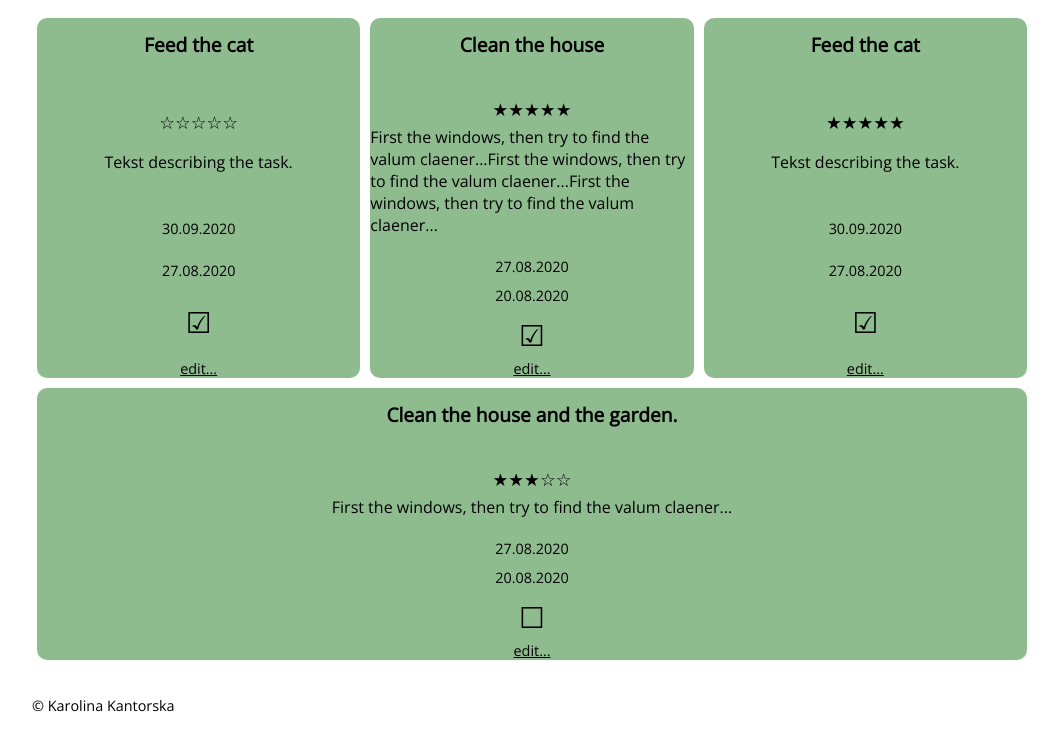
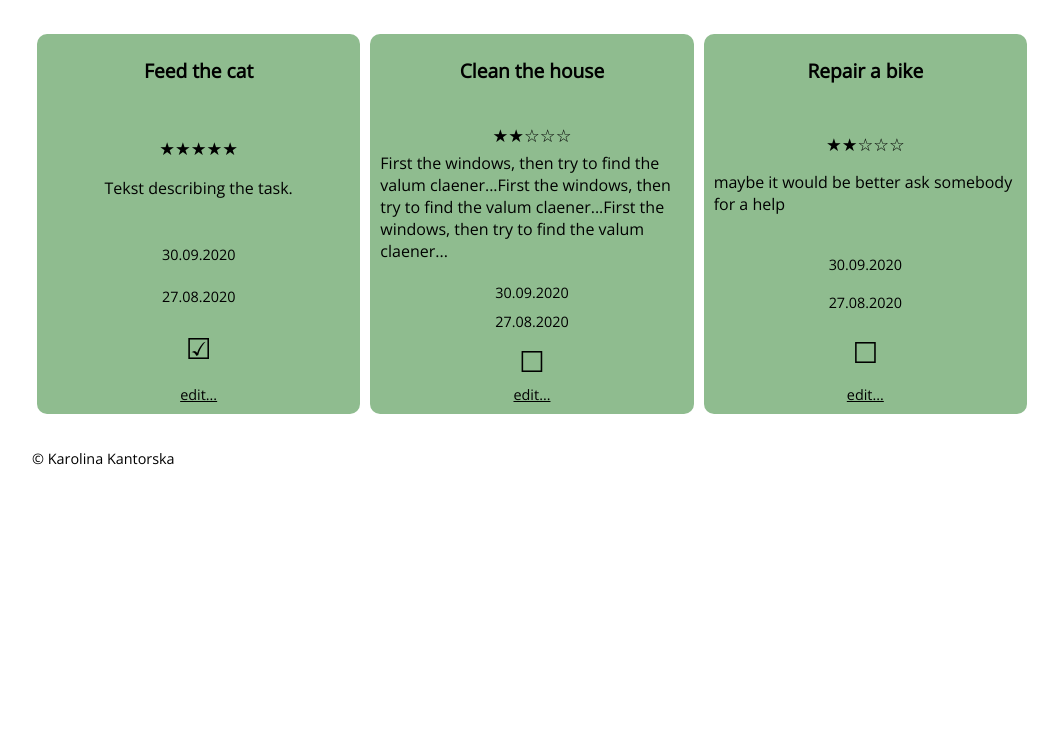
Before and after one commit to karolinakantorska/CAS_Projekt1, a website: page index.html in a window 1280 px wide. Shown: the part 210-939 px from the top of the page, without its empty margins (108-1171 px from the left). After the commit the page ends 800 px from the top, so only its background shows below. Drawn offline with nearby package versions, Linux system fonts and the light colour scheme; a web font is replaced by a local one.

Commit message:
Templates for a todo list

```diff
--- a/buisness.css
+++ b/buisness.css
@@ -22,6 +22,8 @@ p, h1{
 .disp-style {
     grid-area: disp_opt;
     justify-self: right;
+    font-size: 0.95rem;
+    text-decoration: underline;
 }
 .loggIn {
     grid-area: logg_in;
--- a/funny.css
+++ b/funny.css
@@ -25,6 +25,7 @@ body {
 }
 .disp-style{
     text-align: right;
+    text-decoration: underline;
 }
 .logo {
     flex-basis: 100%;
@@ -82,16 +83,17 @@ body {
 li {
     background-color: darkseagreen;
     margin: 5px;
-    flex: 1 1 32%;
+    flex: 1 1 calc(30% - 10px);
     min-width: 180px;
     display: flex;
     flex-wrap: wrap;
     align-items: flex-start;
     justify-content: center;
     border-radius: 10px;
+    padding: 10px;
 }
 li:last-child {
-    flex: 1 1 32%;
+    flex: 1 1 calc(30% - 10px);
 }
 .title{
     font-size: 1.2em;
--- a/index.html
+++ b/index.html
@@ -3,8 +3,7 @@
 <head>
     <meta charset="UTF-8">
     <meta name="viewport" content="width=device-width, initial-scale=1.0">
-    <link class="buisness_css" rel="stylesheet" href="buisness.css">
-    <!--<link rel="stylesheet" href="./funny.css">-->
+    <link class="link_css" rel="stylesheet" href="funny.css">
     <link
         href="https://fonts.googleapis.com/css2?family=Cabin+Sketch:wght@400;700&display=swap"
         rel="stylesheet">
@@ -12,14 +11,39 @@
     <link
             href="https://fonts.googleapis.com/css2?family=Roboto+Slab:wght@200;300;400;500"
             rel="stylesheet">
+    <!-- shall it not to be installed?-->
+    <script src="https://cdnjs.cloudflare.com/ajax/libs/handlebars.js/4.0.12/handlebars.min.js"
+        integrity="sha256-qlku5J3WO/ehJpgXYoJWC2px3+bZquKChi4oIWrAKoI=" crossorigin="anonymous"></script>
+    <!-- Template to create todo list-->
+    <script id="entry-template" type="text/x-handlebars-template">
+        {{#each this}}
+        <li>
+            <h1 class="title">{{title}}</h1>
+            <p class="importance">{{{importance}}}</p>
+            <p class="description">{{description}}</p>
+            <!-- TODO entry of date -->
+            <p class="created">30.09.2020</p>
+            <p class="finish">27.08.2020</p>
+            <!-- to interprete bolean -->
+            {{#if done}}
+                <p class="done">&#9745;</p>
+            {{else}}
+                <p class="done">&#9744;</p>
+            {{/if}}
+            <!-- TODO add an event listener -->
+            <a class="edit">edit...</a>
+        </li>
+        {{/each}}
+    </script>
     <title>Todo List</title>
 </head>
 <body>
+    <p class='showingLocalStorage'></p>
     <div class="container">
             <!-- Navigation-->
             <span class="nav__container">
                 <p class="loggIn">Logg in</p>
-                <p class="disp-style">Display Style : funny/buissness</p>
+                <p class="disp-style">Display Style: funny/buissness &#9662</p>
 
                 <p class="logo"> Todo List</p>
                 <a class="link__add" href="./add.html">Add +</a>
@@ -48,7 +72,8 @@
             </span>
             <!-- TODO List-->
             <ul class="list__container">
-
+                <!-- TODO make it visible in buisness style -->
+                <!-- TODO add description of the dates in css(started/finished) -->
                 <li class="table__content">
                     <p class="done">Done:</p>
                     <p class="finish">Finished until:</p>
@@ -56,7 +81,7 @@
                     <p class="importance">Importance:</p>
                     <p class="created">Created:</p>
                 </li>
-
+            <!--
                 <li>
                     <h1 class="title">Feed the cat</h1>
                     <p class="importance">&#9734;&#9734;&#9734;&#9734;&#9734;</p>
@@ -66,34 +91,7 @@
                     <p class="done">&#9745;</p>
                     <a class="edit">edit...</a>
                 </li>
-                <li>
-                    <h1 class="title">Clean the house</h1>
-                    <p class="importance">&#9733;&#9733;&#9733;&#9733;&#9733;</p>
-                    <p class="description">First the windows, then try to find the valum claener...First the windows, then try to find the
-                            valum claener...First the windows, then try to find the valum claener...</p>
-                    <p class="created">27.08.2020</p>
-                    <p class="finish">20.08.2020</p>
-                    <p class="done">&#9745;</p>
-                    <a class="edit">edit...</a>
-                </li>
-                <li>
-                    <h1 class="title">Feed the cat</h1>
-                    <p class="importance">&#9733;&#9733;&#9733;&#9733;&#9733;</p>
-                    <p class="description">Tekst describing the task.</p>
-                    <p class="created">30.09.2020</p>
-                    <p class="finish">27.08.2020</p>
-                    <p class="done">&#9745;</p>
-                    <a class="edit">edit...</a>
-                </li>
-                <li>
-                    <h1 class="title">Clean the house and the garden.</h1>
-                    <p class="importance">&#9733;&#9733;&#9733;&#9734;&#9734;</p>
-                    <p class="description">First the windows, then try to find the valum claener...</p>
-                    <p class="created">27.08.2020</p>
-                    <p class="finish">20.08.2020</p>
-                    <p class="done">&#9744;</p>
-                    <a class="edit">edit...</a>
-                </li>
+            -->
             </ul>
     </div>
 
--- a/package.json
+++ b/package.json
@@ -15,5 +15,8 @@
   "devDependencies": {
     "browser-sync": "^2.26.7",
     "run-script-os": "^1.0.3"
+  },
+  "dependencies": {
+    "handlebars": "^4.7.6"
   }
 }
--- a/script.js
+++ b/script.js
@@ -1,2 +1,52 @@
-const cssVariant = document.querySelector('.buisness_css');
-cssVariant.href = 'funny.css';
+// style toggler
+const styleToggler = document.querySelector('.disp-style').addEventListener('click', () => {
+    const cssVariant = document.querySelector('.link_css');
+    (/funny/.test(cssVariant.href))
+        ? cssVariant.href = 'buisness.css'
+        : cssVariant.href = 'funny.css';
+});
+// local storage
+    localStorage.setItem('favoriteflavor', 'vanilla');
+const todoList = [
+    {
+        id: '30.09.2020',
+        title: 'Feed the cat',
+        created: '30.09.2020',
+        finish: '27.08.2020',
+        done: true,
+        description: 'Tekst describing the task.',
+        importance: '&#9733;&#9733;&#9733;&#9733;&#9733'
+    },
+    {
+        id: '27.08.2020',
+        title: 'Clean the house',
+        created: '27.08.2020',
+        finish: '20.08.2020',
+        done: false,
+        description: `First the windows, then try to find the valum claener...First the windows, then try to find the
+                            valum claener...First the windows, then try to find the valum claener...`,
+        importance: '&#9733;&#9733;&#9734;&#9734;&#9734;',
+    },
+    {
+        id: '28.08.2020',
+        title: 'Repair a bike',
+        created: '27.08.2020',
+        finish: '20.08.2020',
+        done: false,
+        description: `maybe it would be better ask somebody for a help`,
+        importance: '&#9733;&#9733;&#9734;&#9734;&#9734;',
+    },
+]
+// List Templates
+//reading the templates
+const templateSource = document.getElementById("entry-template").innerHTML;
+// compiling template string into template function
+const template = Handlebars.compile(templateSource);
+//
+function renderTodoList(){
+    document.querySelector('.list__container').innerHTML = template(todoList);
+}
+function init() {
+    renderTodoList();
+}
+init();
```
Also changed, not shown: 1 other file.
